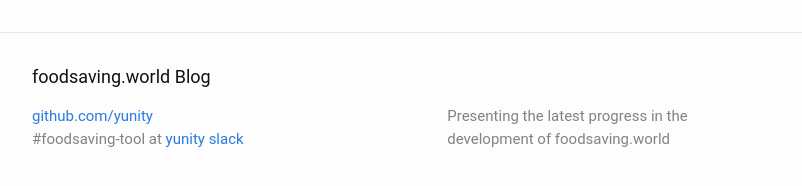
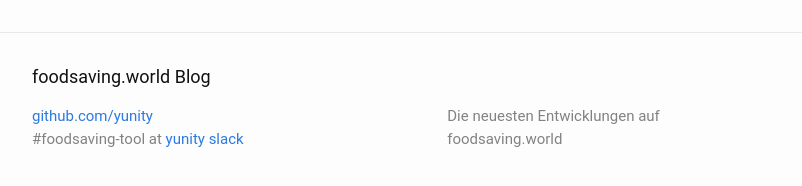
Before and after one commit to karrot-dev/karrot-blog, a Jekyll site: the page built from index.de.html, in a window 1280 px wide and 900 px high, scrolled down 3719 px. Shown: the part 690-876 px from the top of the window, without its empty margins (238-1040 px from the left). Built offline with Jekyll 4.4.1, drawn with Linux system fonts in a browser that asks for light colours.

Commit message:
tiny fixes in _config.yaml

```diff
--- a/_config.yml
+++ b/_config.yml
@@ -12,7 +12,7 @@ title:
 email: fstool@yunity.org
 description:
   en: Presenting the latest progress in the development of foodsaving.world
-  de: Presenting the latest progress in the development of foodsaving.world
+  de: Die neuesten Entwicklungen auf foodsaving.world
 index:
   en: index.en.html
   de: index.de.html
@@ -54,7 +54,7 @@ authors:
   janina:
     display_name: Janina Abels
   fenja:
-    display_name: Fenja
+    display_name: Fenja Jacobs
   tilmann:
     display_name: Tilmann Becker
   lars:
```
